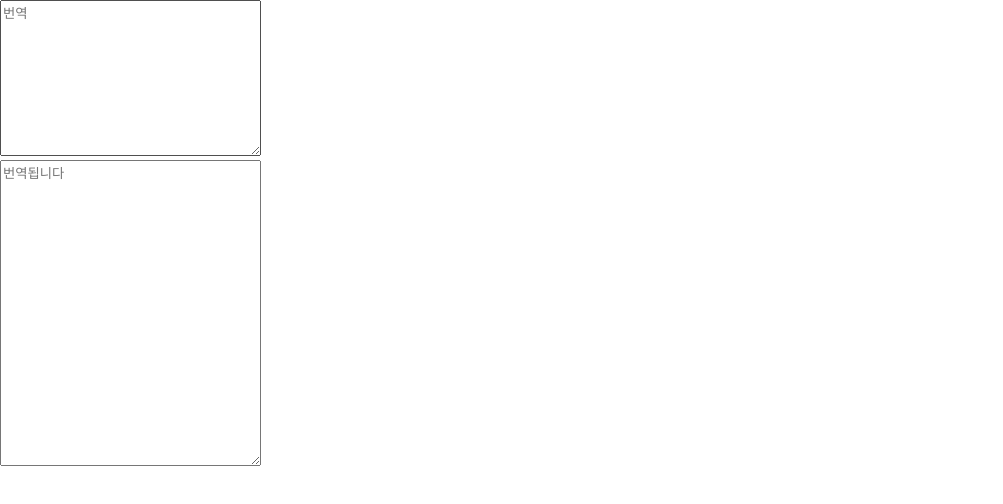
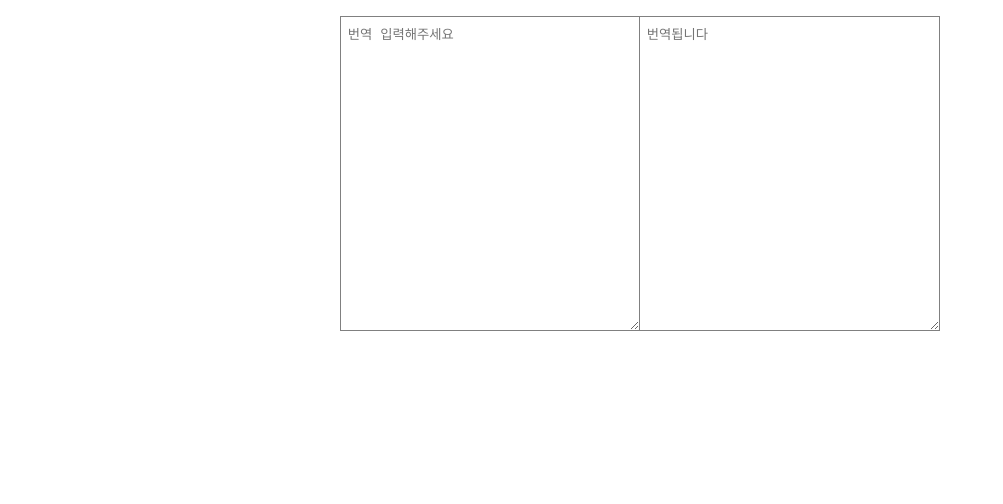
Before and after one commit to AnJuHwan/kakao_translation, a React (Create React App) app: page / in a window 1280 px wide. Shown: the top 504 px of the page, without its empty margins (0-1003 px from the left). Built offline with nearby package versions, Linux system fonts and the light colour scheme.

Commit message:
app & input & result module css add

```diff
--- a/src/App.js
+++ b/src/App.js
@@ -1,6 +1,8 @@
 import React, { Component } from "react";
-import Trans_Input from "./components/Trans_Input";
-import Trans_Result from "./components/Trans_Result";
+import Trans_Input from "./components/input/Trans_Input";
+import Trans_Result from "./components/result/Trans_Result";
+import styles from "./App.module.css";
+
 /* global kakao*/
 class App extends Component {
   state = {
@@ -55,10 +57,10 @@ class App extends Component {
 
   render() {
     return (
-      <>
+      <div className={styles.wrap}>
         <Trans_Input onChange={this.handleQuery} />
         <Trans_Result data={this.state.translated} />
-      </>
+      </div>
     );
   }
 }
--- /dev/null
+++ b/src/App.module.css
@@ -0,0 +1,11 @@
+* {
+  margin: 0;
+  padding: 0;
+  box-sizing: border-box;
+}
+
+.wrap {
+  display: flex;
+  justify-content: center;
+  margin-top: 1em;
+}
--- a/src/components/Trans_Input.jsx
+++ b/src/components/input/Trans_Input.jsx
@@ -1,4 +1,5 @@
 import React, { Component } from "react";
+import styles from "./trans_input.module.css";
 
 class Trans_Input extends Component {
   textareaRef = React.createRef();
@@ -9,13 +10,14 @@ class Trans_Input extends Component {
   };
   render() {
     return (
-      <div>
+      <div className={styles.style}>
         <textarea
+          className={styles.input}
           ref={this.textareaRef}
           onChange={this.transChange}
-          placeholder='번역'
+          placeholder='번역 입력해주세요'
           cols='30'
-          rows='10'
+          rows='20'
         ></textarea>
       </div>
     );
--- /dev/null
+++ b/src/components/input/trans_input.module.css
@@ -0,0 +1,11 @@
+.style {
+  height: 100%;
+  width: 18.75em;
+}
+
+.input {
+  width: 100%;
+  height: 100%;
+  border: 1px solid grey;
+  padding: 0.5em;
+}
--- a/src/components/Trans_Result.jsx
+++ b/src/components/result/Trans_Result.jsx
@@ -1,5 +1,5 @@
 import React, { Component } from "react";
-
+import styles from "./trans_result.module.css";
 class Trans_Result extends Component {
   state = {
     trans: [],
@@ -12,8 +12,9 @@ class Trans_Result extends Component {
 
   render() {
     return (
-      <div>
+      <div className={styles.style}>
         <textarea
+          className={styles.result}
           placeholder='번역됩니다'
           cols='30'
           rows='20'
--- /dev/null
+++ b/src/components/result/trans_result.module.css
@@ -0,0 +1,12 @@
+.style {
+  height: 100%;
+  width: 18.75em;
+}
+
+.result {
+  width: 100%;
+  height: 100%;
+  border: 1px solid grey;
+  border-left: none;
+  padding: 0.5em;
+}
```
Also changed, not shown: src/App.css (deleted, +0 -38 lines), src/components/header_sensing/header_sensing.jsx (added, +9 -0 lines).
